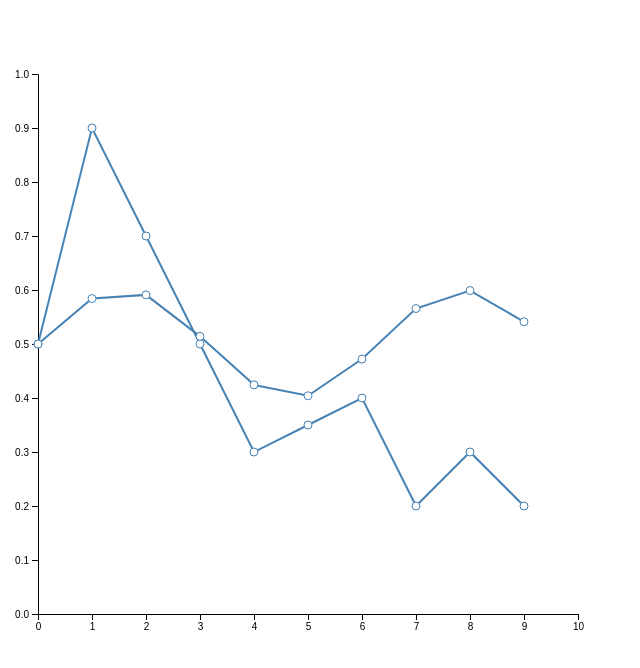
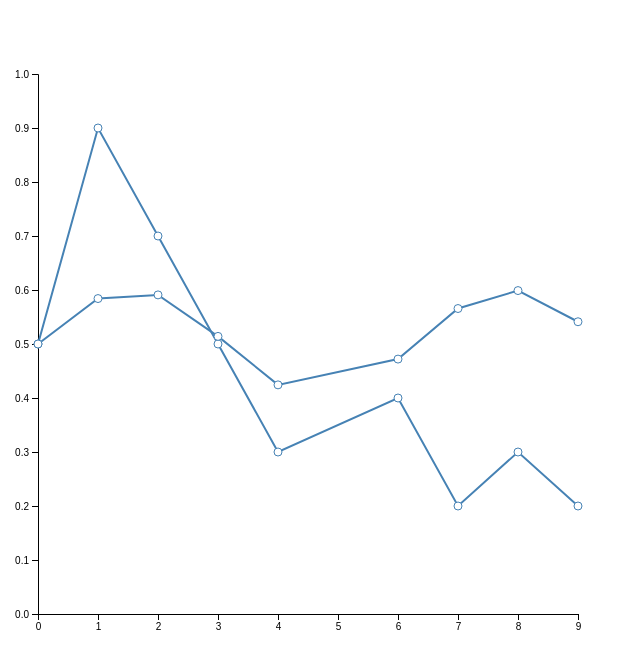
Before and after one commit to CrazyCompiler/randomDataAnalysis, a plain HTML site: page public/excercise7.html in a window 1280 px wide. Shown: the whole page, without its empty margins (0-640 px from the left). Drawn offline with Linux system fonts and the light colour scheme.

Commit message:
solved with dat as array of objects

```diff
--- a/public/css/exercise7.css
+++ b/public/css/exercise7.css
@@ -4,7 +4,7 @@
     stroke-width:2;
 }
 
-.circle{
+.circle circle{
     fill: white;
     stroke: steelblue;
     stroke-width:1px;
--- a/public/javascript/exercise7.js
+++ b/public/javascript/exercise7.js
@@ -6,8 +6,10 @@ const MARGIN = 30;
 const INNER_WIDTH = WIDTH - (2 * MARGIN);
 const INNER_HEIGHT = HEIGHT - (2 * MARGIN);
 
-var initialData = [1, 1, 1, 1, 1, 1, 1, 1, 1, 1];
-var data = [0.5, 0.9, 0.7, 0.5, 0.3, 0.35, 0.4, 0.2, 0.3, 0.2];
+var initialData = [{x:0,y:1},{x:2,y:1},{x:3,y:1},{x:4,y:1},{x:5,y:1},{x:6, y:1},{x:7 ,y:1},{x:8 ,y:1},{x:9, y:1}];
+var data = [{x:0,y:0.5},{x:1,y:0.9},{x:2,y:0.7},{x:3,y:0.5},{x:4,y:0.3},{x:6, y:0.4},{x:7 ,y:0.2},{x:8 ,y:0.3},{x:9, y:0.2}];
+
+var _xScale, _yScale;
 
 var translate = function (x, y) {
     return "translate(" + x + "," + y + ")";
@@ -29,23 +31,19 @@ var generateAxis = function (xScale, yScale, container) {
         .call(yAxis);
 };
 
-var generateLine = function (xScale, yScale, container, data) {
-    var line = d3.line()
-        .x(function (q, i) { return xScale(i)} )
-        .y(function (q) { return yScale(q) });
-
+var generateLine = function (container, data, initialLine, line) {
     var g = container.append('g')
         .attr('transform', translate(MARGIN, MARGIN))
         .attr('class', 'random_path')
         .append('path')
-        .attr("d", line(initialData));
+        .attr("d", initialLine(initialData));
 
         g.transition()
         .duration(800)
-            .attr("d", line(data))
+        .attr("d", line(data))
 };
 
-var generateCircles = function (xScale, yScale, container, data ) {
+var generateCircles = function (container, cxOperation, initialCYOperation,cyOperation) {
     var g = container.append('g')
             .attr('class','circle')
             .attr('transform', translate(MARGIN, MARGIN));
@@ -56,26 +54,30 @@ var generateCircles = function (xScale, yScale, container, data ) {
 
     var circles = g.selectAll('circle');
 
-    circles.attr('cx', function(q,i){return xScale(i)})
-        .attr('cy', function(q){return yScale(q)});
+    circles.attr('cx', cxOperation)
+        .attr('cy', initialCYOperation);
 
     circles.data(data).transition()
         .duration(800)
-        .attr('cx', function(q,i){return xScale(i)})
-        .attr('cy', function(q){return yScale(q)});
-}
+        .delay(800)
+        .attr('cx',cxOperation)
+        .attr('cy',cyOperation);
+};
 
-var getXValues = function () {
-    var xNodes = d3.selectAll('.xAxis text')._groups[0];
-    var values = [];
+var getSinValue = function (value) {
+    return (Math.sin(value)/10)+0.5;
+};
 
-    var elements = Array.apply(null, xNodes);
+var cxOperation = function (q) {
+    return _xScale(q.x);
+};
 
-    elements.forEach(function (value) {
-        values.push(value.innerHTML);
-    });
-    values.pop();
-    return values;
+var cyOperation = function (q) {
+    return _yScale(q.y);
+};
+
+var cySinOperation = function (q) {
+    return _yScale(getSinValue(q.x));
 };
 
 var generateChart = function () {
@@ -83,26 +85,30 @@ var generateChart = function () {
         .attr('width', WIDTH)
         .attr('height', HEIGHT);
 
-    var xScale = d3.scaleLinear()
+    _xScale = d3.scaleLinear()
         .domain([0, data.length])
         .range([0, INNER_WIDTH]);
 
-    var yScale = d3.scaleLinear()
+    _yScale = d3.scaleLinear()
         .domain([0, 1.0])
         .range([INNER_HEIGHT, 0]);
 
-    generateAxis(xScale, yScale, svg);
-    generateLine(xScale, yScale, svg, data);
+    var simpleLine = d3.line()
+        .x(function (q) { return _xScale(q.x)} )
+        .y(function (q) { return _yScale(q.y) });
 
-    var xValues = getXValues();
+    var sinLine = d3.line()
+        .x(function (q) { return _xScale(q.x)} )
+        .y(function (q) { return _yScale(getSinValue(q.x)) });
 
-    var sinValues = xValues.map(function (value) {
-        return (Math.sin(value)/10)+0.5;
-    })
+    generateAxis(_xScale, _yScale, svg);
+    generateLine(svg, data, simpleLine,simpleLine);
+    generateCircles(svg, cxOperation, cyOperation, cyOperation);
 
-    generateLine(xScale, yScale, svg, sinValues);
-    generateCircles(xScale, yScale, svg, data);
-    generateCircles(xScale, yScale, svg, sinValues);
+    setTimeout(function(){
+        generateLine(svg, data, simpleLine,sinLine);
+        generateCircles(svg, cxOperation, cyOperation, cySinOperation);
+    }, 500);
 
 
 };
```
